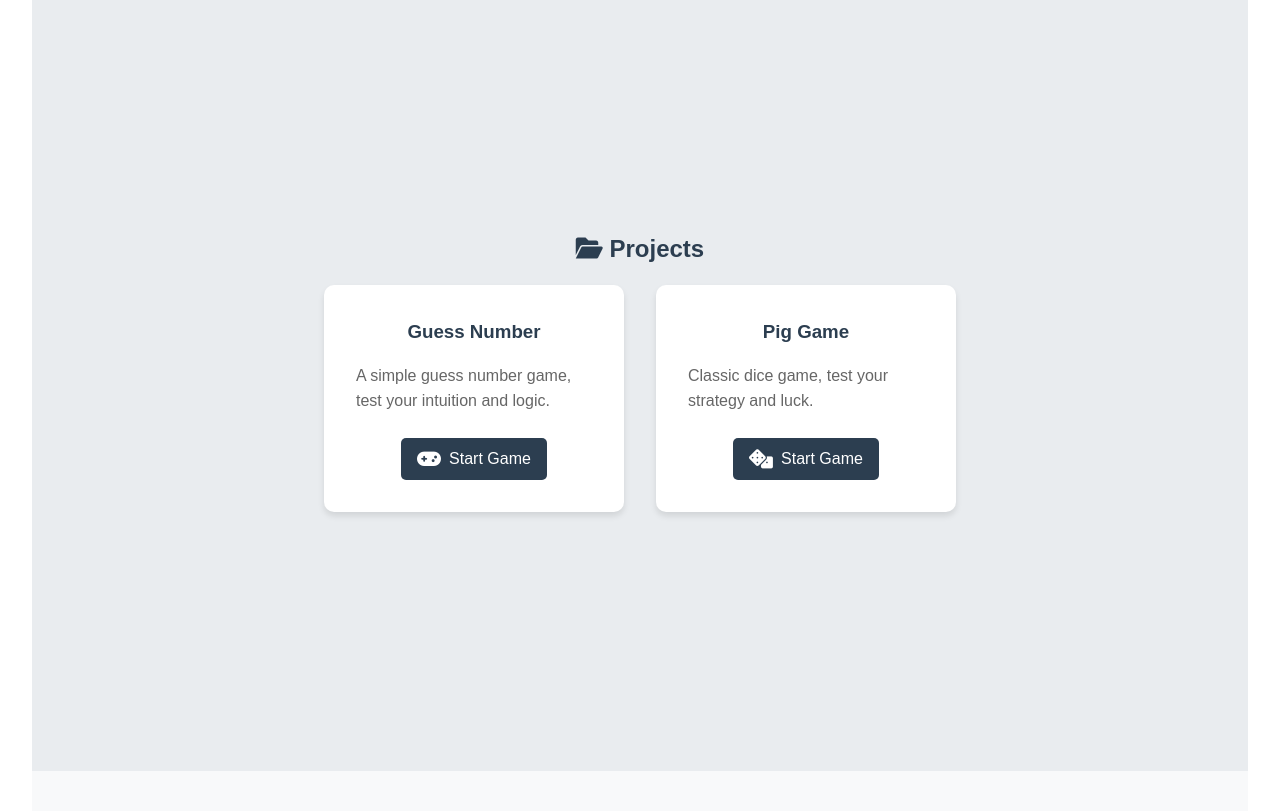
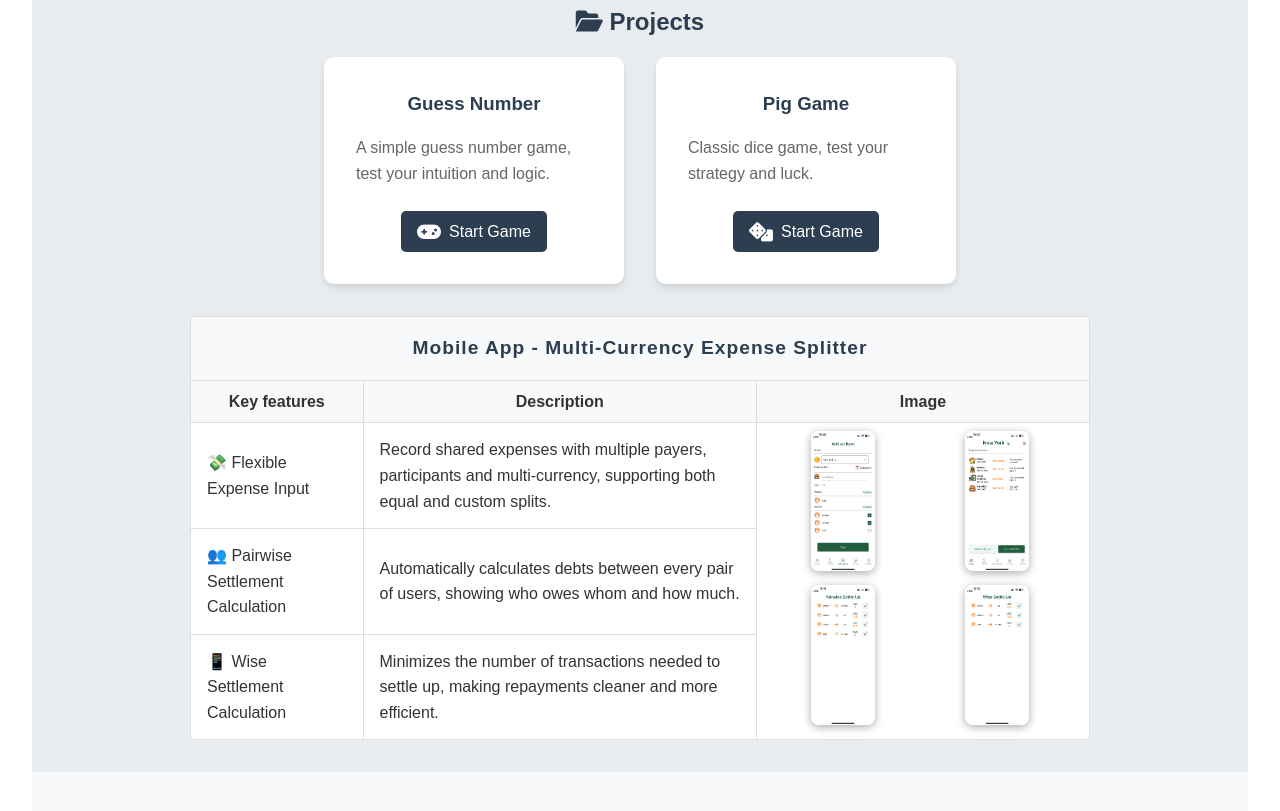
Before and after one commit to smallhand/smallhand.github.io, a plain HTML site: page index.html in a window 1280 px wide. Shown: the part 2525-3336 px from the top of the page. Drawn offline with Linux system fonts and the light colour scheme.

Commit message:
update new project

```diff
--- a/index.html
+++ b/index.html
@@ -127,6 +127,7 @@
             </a>
           </div>
         </div>
+        <div id="splits-gallery" style="margin-top:2rem;"></div>
       </section>
 
       <section id="contact">
--- a/script.js
+++ b/script.js
@@ -44,4 +44,129 @@ document.addEventListener("DOMContentLoaded", function () {
       }
     });
   });
+
+  // splits 圖片區永遠顯示
+  function showSplitsGallery() {
+    const gallery = document.getElementById('splits-gallery');
+    gallery.innerHTML = '';
+    // 對應資料
+    const features = [
+      {
+        key: '💸 Flexible Expense Input',
+        desc: 'Record shared expenses with multiple payers, participants and multi-currency, supporting both equal and custom splits.',
+        img: '1-add_item.jpg',
+      },
+      {
+        key: '👥 Pairwise Settlement Calculation',
+        desc: 'Automatically calculates debts between every pair of users, showing who owes whom and how much.',
+        img: '2-expense.jpg',
+      },
+      {
+        key: '📱 Wise Settlement Calculation',
+        desc: 'Minimizes the number of transactions needed to settle up, making repayments cleaner and more efficient.',
+        img: '3-pairwise.jpg',
+      },
+    ];
+    const allImgs = ['1-add_item.jpg', '2-expense.jpg', '3-pairwise.jpg', '4-wise.jpg'];
+    // 建立 table
+    const table = document.createElement('table');
+    table.style.margin = '0 auto';
+    table.style.borderCollapse = 'collapse';
+    table.style.background = '#fff';
+    table.style.boxShadow = '0 2px 8px #eee';
+    table.style.fontSize = '1rem';
+    table.style.width = '100%';
+    table.style.maxWidth = '900px';
+    // 2x2 圖片 grid HTML（用一個唯一 id 方便掛事件）
+    const gridId = 'splits-img-grid';
+    const gridHtml = `
+      <div id="${gridId}" style="display:grid; grid-template-columns:1fr 1fr; grid-template-rows:1fr 1fr; gap:8px; width:300px; height:300px;">
+        ${allImgs.map((img, idx) => `<div style='width:140px; height:140px; display:flex; align-items:center; justify-content:center;'><img src='img/splits/${img}' alt='' data-img='img/splits/${img}' style='max-width:100%; max-height:100%; border-radius:8px; box-shadow:0 2px 8px #aaa; background:#fff; cursor:pointer;'/></div>`).join('')}
+      </div>
+    `;
+    table.innerHTML = `
+      <thead>
+        <tr>
+          <th colspan="3" style="padding:16px 8px; border:1px solid #ddd; background:#f8f9fa; color:#2c3e50; font-size:1.2rem; text-align:center; letter-spacing:1px;">Mobile App - Multi-Currency Expense Splitter</th>
+        </tr>
+        <tr style="background:#f8f9fa;">
+          <th style="padding:8px 16px; border:1px solid #ddd;">Key features</th>
+          <th style="padding:8px 16px; border:1px solid #ddd;">Description</th>
+          <th style="padding:8px 16px; border:1px solid #ddd;">Image</th>
+        </tr>
+      </thead>
+      <tbody>
+        <tr>
+          <td style="padding:8px 16px; border:1px solid #ddd; vertical-align:middle; text-align:left;">${features[0].key}</td>
+          <td style="padding:8px 16px; border:1px solid #ddd; vertical-align:middle; text-align:left;">${features[0].desc}</td>
+          <td style="padding:8px 16px; border:1px solid #ddd; text-align:center; vertical-align:middle;" rowspan="3">${gridHtml}</td>
+        </tr>
+        <tr>
+          <td style="padding:8px 16px; border:1px solid #ddd; vertical-align:middle; text-align:left;">${features[1].key}</td>
+          <td style="padding:8px 16px; border:1px solid #ddd; vertical-align:middle; text-align:left;">${features[1].desc}</td>
+        </tr>
+        <tr>
+          <td style="padding:8px 16px; border:1px solid #ddd; vertical-align:middle; text-align:left;">${features[2].key}</td>
+          <td style="padding:8px 16px; border:1px solid #ddd; vertical-align:middle; text-align:left;">${features[2].desc}</td>
+        </tr>
+      </tbody>
+    `;
+    gallery.appendChild(table);
+    gallery.style.display = 'block';
+
+    // Modal for image preview
+    if (!document.getElementById('splits-img-modal')) {
+      const modal = document.createElement('div');
+      modal.id = 'splits-img-modal';
+      modal.style.display = 'none';
+      modal.style.position = 'fixed';
+      modal.style.left = '0';
+      modal.style.top = '0';
+      modal.style.width = '100vw';
+      modal.style.height = '100vh';
+      modal.style.background = 'rgba(0,0,0,0.7)';
+      modal.style.justifyContent = 'center';
+      modal.style.alignItems = 'center';
+      modal.style.zIndex = '9999';
+      modal.innerHTML = `
+        <div style="position:relative; max-width:90vw; max-height:90vh; display:flex; align-items:center; justify-content:center;">
+          <img id="splits-img-modal-img" src="" style="max-width:90vw; max-height:80vh; border-radius:12px; box-shadow:0 4px 24px #000; background:#fff;" />
+          <span id="splits-img-modal-close" style="position:absolute; top:-32px; right:0; color:#fff; font-size:2.5rem; cursor:pointer;">&times;</span>
+        </div>
+      `;
+      document.body.appendChild(modal);
+      // 關閉事件
+      modal.addEventListener('click', function(e) {
+        if (e.target === modal || e.target.id === 'splits-img-modal-close') {
+          modal.style.display = 'none';
+        }
+      });
+    }
+    // 綁定點擊事件
+    setTimeout(() => {
+      const grid = document.getElementById(gridId);
+      if (grid) {
+        grid.querySelectorAll('img[data-img]').forEach(img => {
+          img.addEventListener('click', function() {
+            const modal = document.getElementById('splits-img-modal');
+            const modalImg = document.getElementById('splits-img-modal-img');
+            modalImg.src = this.getAttribute('data-img');
+            modal.style.display = 'flex';
+          });
+        });
+      }
+    }, 0);
+  }
+  showSplitsGallery();
+
+  function scrollToProjectsIfSplitsHash() {
+    if (window.location.hash.includes('#splits')) {
+      const projectSection = document.getElementById('projects');
+      if (projectSection) {
+        projectSection.scrollIntoView({ behavior: 'smooth' });
+      }
+    }
+  }
+  window.addEventListener('hashchange', scrollToProjectsIfSplitsHash);
+  scrollToProjectsIfSplitsHash();
 });
--- a/styles.css
+++ b/styles.css
@@ -93,7 +93,7 @@ p {
 }
 
 #specialty {
-    background-color: #f8f9fa;
+    background-color: #ffffff;
 }
 
 #projects {
```
Also changed, not shown: img/splits/1-add_item.jpg (added), img/splits/2-expense.jpg (added), img/splits/3-pairwise.jpg (added), img/splits/4-wise.jpg (added).
